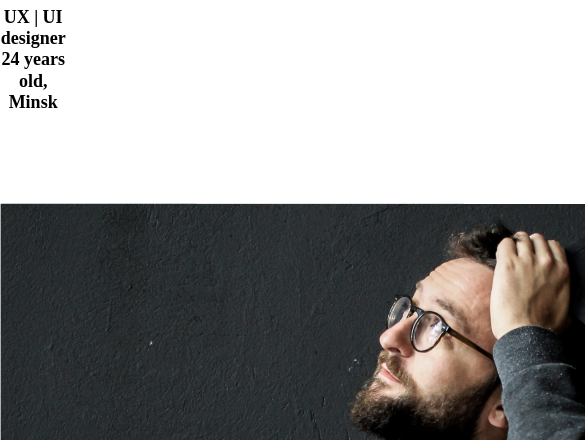
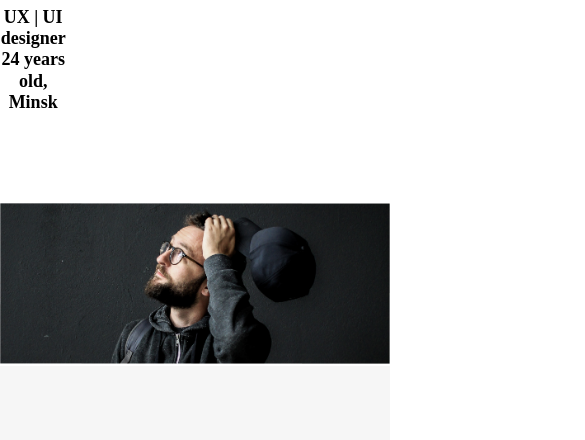
Before and after one commit to Anatoly1916/DenisNovik, a plain HTML site: page index.html in a window 390 px wide. Shown: the part 195-635 px from the top of the page, 585 px wide, since content can reach past the window. Drawn offline with Linux system fonts and the light colour scheme; a web font is replaced by a local one.

Commit message:
feat: remove horisontal scroll on @media 768px

```diff
--- a/less/style.less
+++ b/less/style.less
@@ -170,6 +170,11 @@ p {
             }
             &>* {
                 display: block;
+            }
+        }
+        .denis__low {
+            img {
+                width: 100%;
             }
         }
         .lang, .ru-eng {
```
Also changed, not shown: css/style.css.
